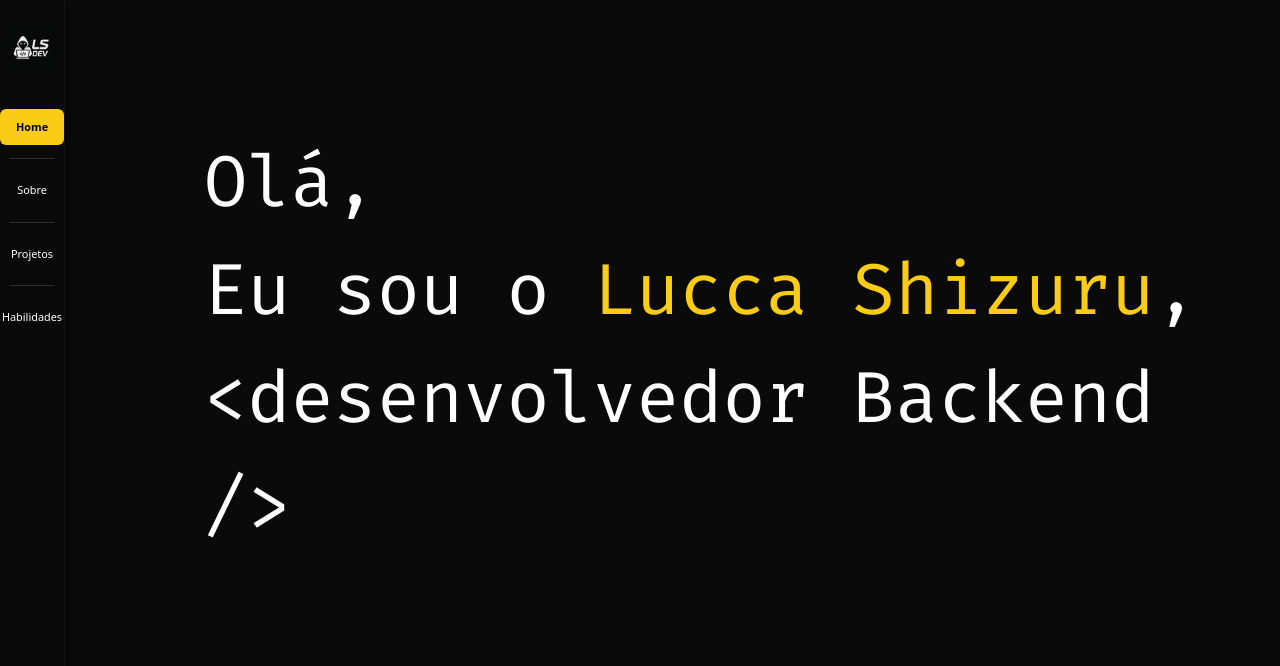
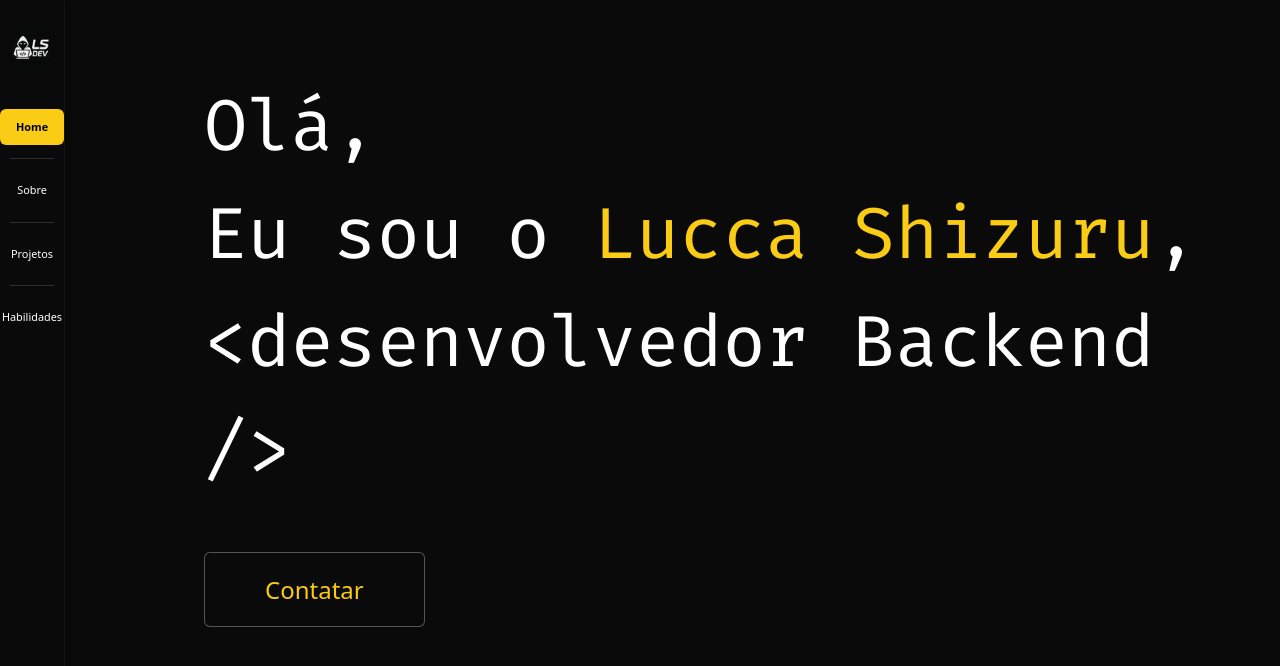
Before and after one commit to Lucca-shizuru/Portfolio, a React (Vite) app: page / in a window 1280 px wide. Shown: the top 666 px of the page. Built offline with nearby package versions, Linux system fonts and the light colour scheme.

Commit message:
feature/ adicao de um botao para contato

```diff
--- a/src/Pages/Home.jsx
+++ b/src/Pages/Home.jsx
@@ -3,6 +3,7 @@ import { useEffect, useState } from 'react';
 
 function Home() {
     const [isMobile, setIsMobile] = useState(false);
+    const [isHovered, setIsHovered] = useState(false);
 
     useEffect(() => {
         const handleResize = () => {
@@ -17,10 +18,15 @@ function Home() {
         container: {
             height: '80vh',
             display: 'flex',
-            alignItems: 'center',
+            alignItems: 'flex-start',
             justifyContent:  isMobile ? 'center' : 'flex-start',
             paddingLeft: isMobile ? '10px' : '20px',
             textAlign: isMobile ? 'center' : 'left',
+        },
+        content: {
+            display: 'flex',
+            flexDirection: 'column',
+            alignItems: isMobile ? 'center' : 'flex-start',
         },
         heading: {
             fontSize: isMobile ? '2rem' : '4.5rem',
@@ -29,16 +35,38 @@ function Home() {
             lineHeight: '1.5',
             textAlign: 'left',
         },
+        button: {
+            padding: '20px 60px',
+            backgroundColor: isHovered ? '#facc15' : '#0a0a0a',
+            color: isHovered ? '#000' : '#facc15',
+            border: '1px solid rgba(255, 255, 255, 0.3)',
+            borderRadius: '6px',
+            fontSize: '1.5rem',
+            cursor: 'pointer',
+            transition: 'all 0.3s ease-in-out',
+            boxShadow: isHovered ? '0 0 12px #facc15' : 'none',
+        },
     };
 
     return (
         <div style={styles.container}>
+            <div style={styles.content}>
             <h1 style={styles.heading}>
                 Olá,<br />
                 Eu sou o <span style={{ color: '#facc15' }}>Lucca Shizuru</span>,<br />
                 &lt;desenvolvedor{'\n'}
                 Backend /&gt;
             </h1>
+            <button
+                style={styles.button}
+                onMouseEnter={() => setIsHovered(true)}
+                onMouseLeave={() => setIsHovered(false)}
+            >
+                Contatar
+
+            </button>
+
+            </div>
         </div>
     );
 }
```
